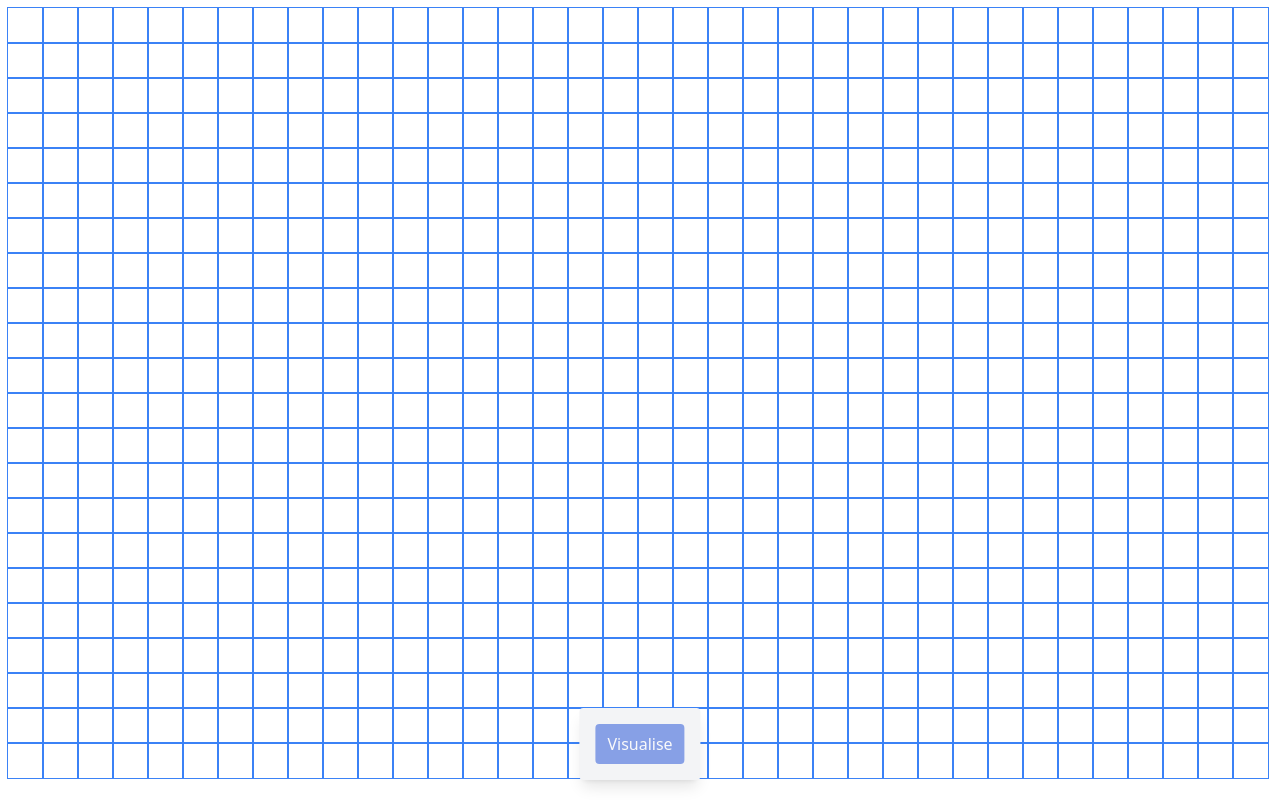
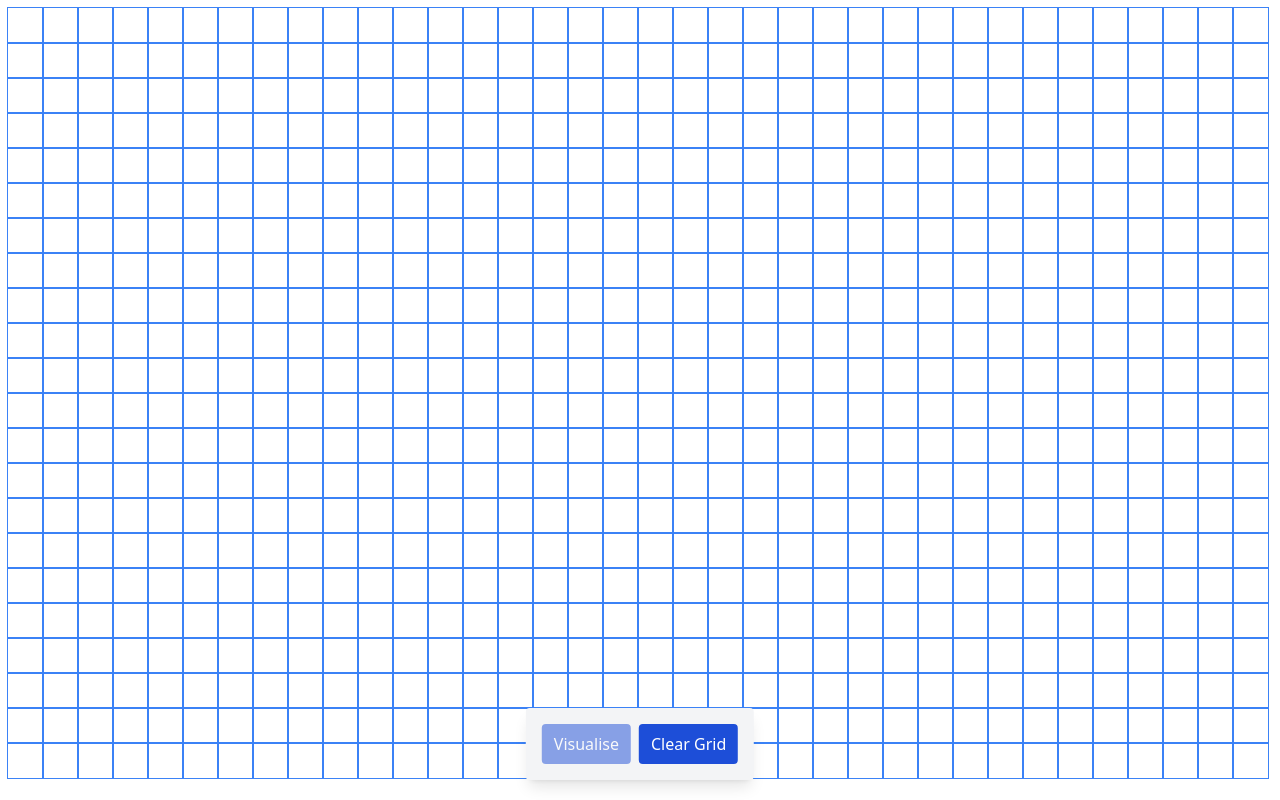
Before and after one commit to nivekithan/path-finder, a React (Vite) app: page / in a window 1280 px wide. Built offline with nearby package versions, Linux system fonts and the light colour scheme.

Commit message:
[WITH TEST] Add support for clear grid

```diff
--- a/src/components/grid.tsx
+++ b/src/components/grid.tsx
@@ -115,6 +115,26 @@ export const Grid = ({ row, column }: GridProps) => {
     }
   };
 
+  const onClearGrid = (e: React.MouseEvent<HTMLButtonElement>) => {
+    e.preventDefault();
+
+    setGridState((gridState) => {
+      gridState.startCell = null;
+      gridState.targetCell = null;
+      gridState.vistedCells = {};
+      gridState.foundCells = {};
+      gridState.walls = {};
+      gridState.onClick = "setStartCell";
+
+      gridState.cells.forEach((row) => {
+        row.forEach((cell) => {
+          cell.type = "defaultCellState";
+          cell.backgroundState = "default";
+        });
+      });
+    });
+  };
+
   return (
     <div className="flex flex-col">
       {gridState.cells.map((rows, rowNum) => {
@@ -141,7 +161,7 @@ export const Grid = ({ row, column }: GridProps) => {
           </div>
         );
       })}
-      <div className="fixed bottom-0 left-1/2 -translate-x-1/2 mb-5 shadow-lg p-4 rounded bg-gray-100">
+      <div className="fixed bottom-0 left-1/2 -translate-x-1/2 mb-5 shadow-lg p-4 rounded bg-gray-100 flex gap-x-2">
         <button
           className="bg-blue-700 rounded px-3 py-2 text-white disabled:opacity-50"
           disabled={!canVisualize}
@@ -149,6 +169,12 @@ export const Grid = ({ row, column }: GridProps) => {
         >
           Visualise
         </button>
+        <button
+          className="bg-blue-700 rounded px-3 py-2 text-white"
+          onClick={onClearGrid}
+        >
+          Clear Grid
+        </button>
       </div>
     </div>
   );
```
Also changed, not shown: 1 other file (tests, documents, lock files or other folders).
